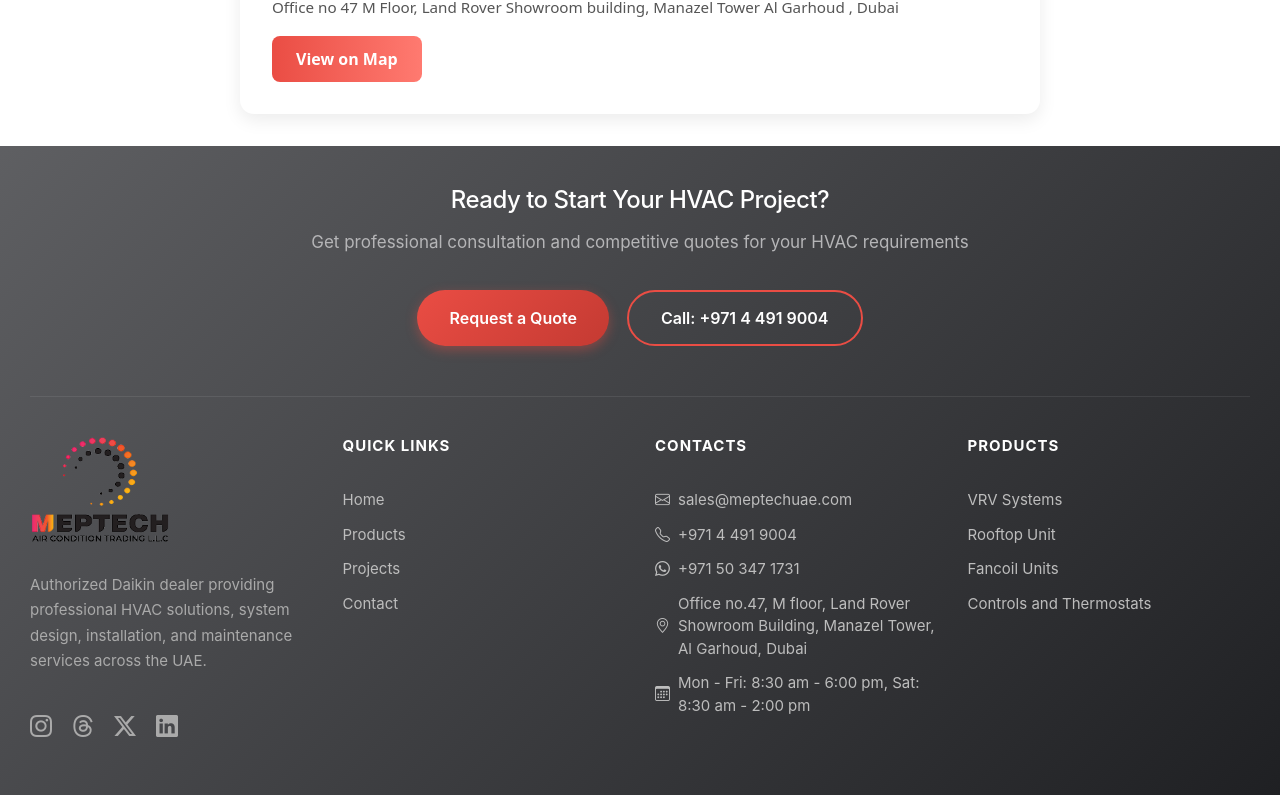
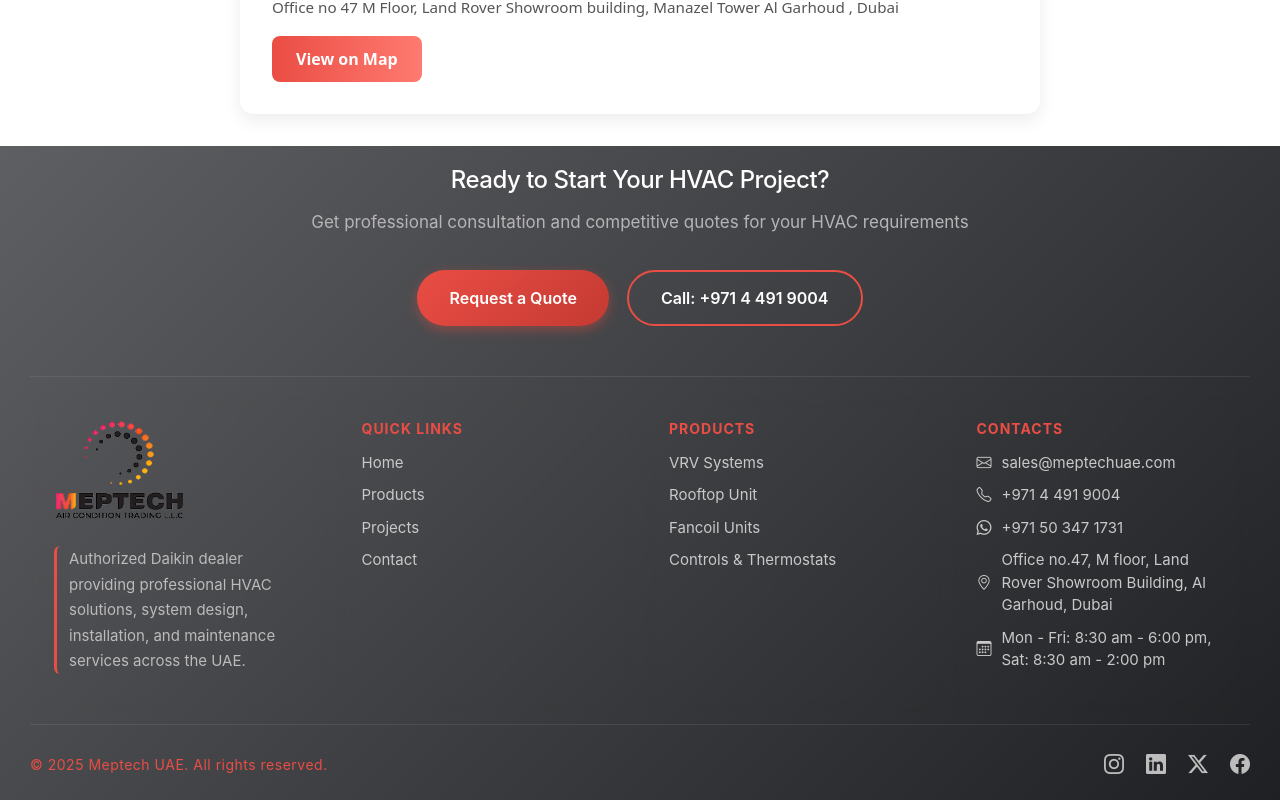
Before and after one commit to meptech308-lgtm/landing-page, an Angular app: page /contact in a window 1280 px wide. Shown: the part 1867-2667 px from the top of the page. Built offline with nearby package versions, Linux system fonts and the light colour scheme.

Commit message:
footer update

```diff
--- a/src/app/shared/footer/footer.component.css
+++ b/src/app/shared/footer/footer.component.css
@@ -1,5 +1,5 @@
 footer {
-    padding: 40px 30px;
+    padding: 20px 30px;
     font-family: 'Inter', Arial, sans-serif;
     color: #f5f5f5;
     background: linear-gradient(135deg, #2d2e32c3, #1f2023);
@@ -64,58 +64,56 @@ footer .third a.btn-call:hover {
 }
 
 footer .fourth {
-    display: flex;
-    flex-wrap: wrap;
+    display: grid;
+    grid-template-columns: repeat(1, 1fr);
     gap: 30px;
     border-top: 1px solid rgba(255, 255, 255, 0.08);
-    padding-top: 40px;
+    padding-top: 20px;
 }
 
 footer .fourth .column {
-    display: flex;
-    flex-direction: column;
-    gap: 20px;
+    border-radius: 12px;
+    padding: 24px;
+    transition: all 0.3s ease;
+    backdrop-filter: blur(6px);
 }
 
+footer .fourth .column:hover {
+    background: rgba(255, 255, 255, 0.1);
+    transform: translateY(-5px);
+}
+
+/* Logo column */
 footer .fourth .left img {
-    width: 150px;
+    width: 140px;
+    margin-bottom: 18px;
+    transition: transform 0.3s ease;
+}
+
+footer .fourth .left img:hover {
+    transform: scale(1.05);
 }
 
 footer .fourth .left p {
+    font-size: 15px;
     line-height: 1.7;
-    color: #aaa;
-    font-size: 15px;
+    color: #bbb;
+    border-left: 3px solid #EA4D44;
+    padding-left: 12px;
+    border-radius: 6px;
 }
 
-footer .fourth .left ul.socials {
-    display: flex;
-    gap: 20px;
-    list-style: none;
-    padding: 0;
-    margin-top: auto;
-}
-
-footer .fourth .left li i {
-    font-size: 22px;
-    cursor: pointer;
-    transition: transform 0.3s ease, color 0.3s ease;
-    color: #aaa;
-}
-
-footer .fourth .left li i:hover {
-    color: #EA4D44;
-    transform: scale(1.2);
-}
-
-/* Right Columns */
+/* Headings */
 footer .fourth h6 {
-    font-size: 15px;
+    font-size: 14px;
     font-weight: 700;
     margin-bottom: 14px;
-    color: #fff;
+    color: #EA4D44;
+    text-transform: uppercase;
     letter-spacing: 1px;
 }
 
+/* Links */
 footer .fourth ul {
     list-style: none;
     padding: 0;
@@ -123,22 +121,23 @@ footer .fourth ul {
 }
 
 footer .fourth li {
-    margin-bottom: 12px;
+    margin-bottom: 10px;
     font-size: 15px;
-    color: #bdbdbd;
+    color: #c9c9c9;
     cursor: pointer;
+    transition: all 0.3s ease;
     display: flex;
     align-items: center;
-    gap: 8px;
-    transition: color 0.3s ease;
+    gap: 10px;
 }
 
 footer .fourth li:hover {
     color: #EA4D44;
+    transform: translateX(4px);
 }
 
 footer .fourth li a {
-    color: #bdbdbd;
+    color: inherit;
     text-decoration: none;
 }
 
@@ -146,26 +145,61 @@ footer .fourth li a:hover {
     color: #EA4D44;
 }
 
-/* Column Widths for different screen sizes */
-@media (min-width: 1200px) {
-    footer .fourth .column {
-        flex: 1 1 calc(25% - 30px);
+/* Footer Bottom Section */
+footer .footer-bottom {
+    margin-top: 10px;
+    padding-top: 25px;
+    border-top: 1px solid rgba(255, 255, 255, 0.08);
+    display: flex;
+    flex-direction: column;
+    align-items: center;
+    gap: 15px;
+    text-align: center;
+}
+
+footer .footer-bottom p {
+    font-size: 14px;
+    color: #EA4D44;
+    letter-spacing: 0.5px;
+    margin: 0;
+}
+
+footer .footer-bottom .socials {
+    display: flex;
+    gap: 22px;
+}
+
+footer .footer-bottom .socials a {
+    font-size: 20px;
+    color: #bdbdbd;
+    transition: all 0.3s ease;
+}
+
+footer .footer-bottom .socials a:hover {
+    color: #EA4D44;
+    transform: scale(1.25);
+}
+
+@media (min-width: 768px) {
+    footer .footer-bottom {
+        flex-direction: row;
+        justify-content: space-between;
     }
 }
 
-@media (min-width: 768px) and (max-width: 1199px) {
-    footer .fourth .column {
-        flex: 1 1 calc(50% - 30px);
+@media (min-width: 768px) {
+    footer .fourth {
+        grid-template-columns: repeat(2, 1fr);
+        gap: 10px;
     }
 }
 
-@media (max-width: 767px) {
-    footer .fourth .column {
-        flex: 1 1 100%;
+@media (min-width: 1200px) {
+    footer .fourth {
+        grid-template-columns: repeat(4, 1fr);
     }
 }
 
-/* Responsive adjustments */
 @media (max-width: 576px) {
     footer .third {
         flex-direction: column;
--- a/src/app/shared/footer/footer.component.html
+++ b/src/app/shared/footer/footer.component.html
@@ -10,20 +10,14 @@
         <a href="tel:+97144919004" class="btn-call">Call: +971 4 491 9004</a>
     </div>
     <div class="fourth">
-        <!-- Left Column -->
         <div class="column left">
             <img src="/logo1.png" alt="Logo">
-            <p>Authorized Daikin dealer providing professional HVAC solutions, system design, installation, and
-                maintenance services across the UAE.</p>
-            <ul class="socials">
-                <li><i class="bi bi-instagram"></i></li>
-                <li><i class="bi bi-threads"></i></li>
-                <li><i class="bi bi-twitter-x"></i></li>
-                <li><i class="bi bi-linkedin"></i></li>
-            </ul>
+            <p>
+                Authorized Daikin dealer providing professional HVAC solutions, system design, installation,
+                and maintenance services across the UAE.
+            </p>
         </div>
 
-        <!-- Quick Links -->
         <div class="column links">
             <h6>QUICK LINKS</h6>
             <ul>
@@ -34,42 +28,41 @@
             </ul>
         </div>
 
-        <!-- Contacts -->
-        <div class="column contacts">
-            <h6>CONTACTS</h6>
-            <ul>
-                <li>
-                    <i class="bi bi-envelope"></i>
-                    <a href="mailto:sales@meptechuae.com">sales&#64;meptechuae.com</a>
-                </li>
-                <li>
-                    <i class="bi bi-telephone"></i>
-                    <a href="tel:+97144919004">+971 4 491 9004</a>
-                </li>
-                <li>
-                    <i class="bi bi-whatsapp"></i>
-                    <a href="https://wa.me/971503471731" target="_blank">+971 50 347 1731</a>
-                </li>
-                <li>
-                    <i class="bi bi-geo-alt"></i>
-                    Office no.47, M floor, Land Rover Showroom Building, Manazel Tower, Al Garhoud, Dubai
-                </li>
-                <li>
-                    <i class="bi bi-calendar3"></i>
-                    Mon - Fri: 8:30 am - 6:00 pm, Sat: 8:30 am - 2:00 pm
-                </li>
-            </ul>
-        </div>
-
-        <!-- Products -->
         <div class="column products">
             <h6>PRODUCTS</h6>
             <ul>
                 <li (click)="goTo('/products/vrviv')">VRV Systems</li>
                 <li (click)="goTo('/products/rooftoppackage')">Rooftop Unit</li>
                 <li (click)="goTo('/products/fancoilunits')">Fancoil Units</li>
-                <li (click)="goTo('/products/thermostat')">Controls and Thermostats</li>
+                <li (click)="goTo('/products/thermostat')">Controls & Thermostats</li>
+            </ul>
+        </div>
+
+        <div class="column contacts">
+            <h6>CONTACTS</h6>
+            <ul>
+                <li><i class="bi bi-envelope"></i> <a href="mailto:sales@meptechuae.com">sales&#64;meptechuae.com</a>
+                </li>
+                <li><i class="bi bi-telephone"></i> <a href="tel:+97144919004">+971 4 491 9004</a></li>
+                <li><i class="bi bi-whatsapp"></i> <a href="https://wa.me/971503471731" target="_blank">+971 50 347
+                        1731</a></li>
+                <li><i class="bi bi-geo-alt"></i> Office no.47, M floor, Land Rover Showroom Building, Al Garhoud, Dubai
+                </li>
+                <li><i class="bi bi-calendar3"></i> Mon - Fri: 8:30 am - 6:00 pm, Sat: 8:30 am - 2:00 pm</li>
             </ul>
         </div>
     </div>
+
+    <!-- Bottom Bar -->
+    <div class="footer-bottom">
+        <p>© {{ currentYear }} Meptech UAE. All rights reserved.</p>
+
+        <div class="socials">
+            <a href="https://www.instagram.com/" target="_blank"><i class="bi bi-instagram"></i></a>
+            <a href="https://www.linkedin.com/" target="_blank"><i class="bi bi-linkedin"></i></a>
+            <a href="https://twitter.com/" target="_blank"><i class="bi bi-twitter-x"></i></a>
+            <a href="https://www.facebook.com/" target="_blank"><i class="bi bi-facebook"></i></a>
+        </div>
+    </div>
+
 </footer>
--- a/src/app/shared/footer/footer.component.ts
+++ b/src/app/shared/footer/footer.component.ts
@@ -10,6 +10,8 @@ import { CommonModule } from '@angular/common';
   styleUrls: ['./footer.component.css']
 })
 export class FooterComponent implements OnInit {
+
+  currentYear = new Date().getFullYear();
 
   footerData: any = {
     '/': {
```
